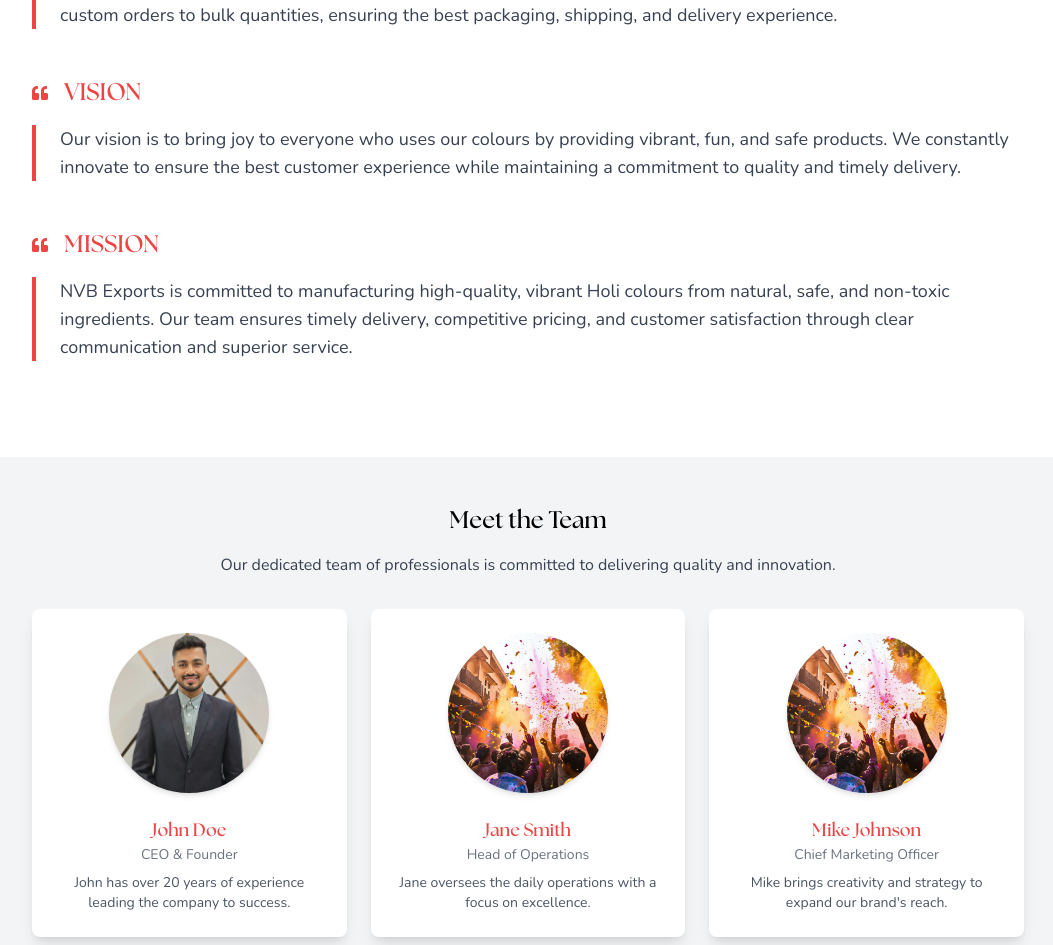
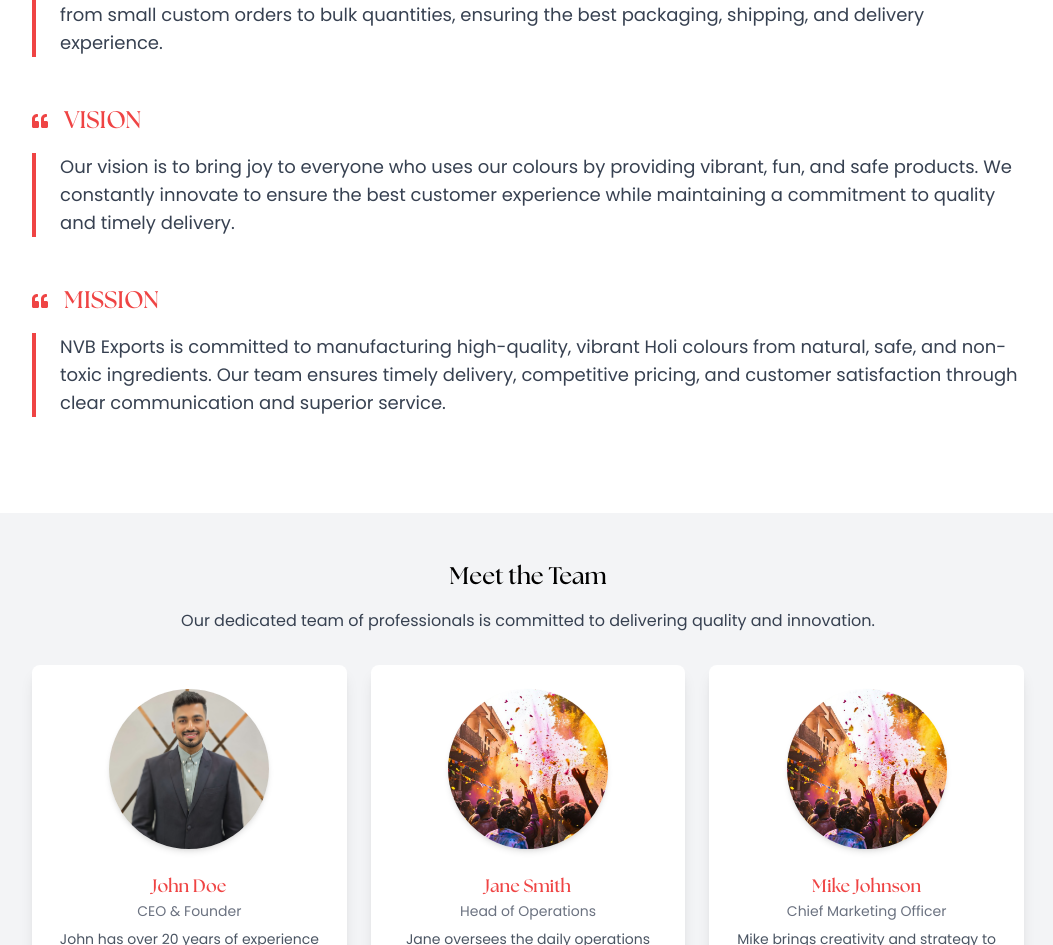
Before and after one commit to Muskans89/NVB-exports, a React (Vite) app: page /About in a window 1280 px wide. Shown: the part 967-1912 px from the top of the page, without its empty margins (112-1165 px from the left). Built offline with nearby package versions, Linux system fonts and the light colour scheme.

Commit message:
Add files via upload

```diff
--- a/src/components/Mission_vission.tsx
+++ b/src/components/Mission_vission.tsx
@@ -24,7 +24,7 @@ const MissionVision = () => {
   }, []);
 
   return (
-    <section id="mission-vision" className="py-12 bg-white font-nunito">
+    <section id="mission-vision" className="py-12 bg-white ">
       <div className="max-w-screen-lg mx-auto px-4">
         {/* About Section */}
         <motion.div
@@ -40,7 +40,7 @@ const MissionVision = () => {
             </h3>
           </div>
           <div className="border-l-4 border-red-500 pl-6">
-            <p className="text-base md:text-lg text-gray-700">
+            <p className="text-base md:text-lg text-gray-700" style={{ fontFamily: 'Poppins' }}>
               NVB Exports is a family-run Holi Colour Manufacturing business, founded in 1965. Now in its third generation, the company has over 4 years of experience in exporting products worldwide. We offer a range of colours, from small custom orders to bulk quantities, ensuring the best packaging, shipping, and delivery experience.
             </p>
           </div>
@@ -60,7 +60,7 @@ const MissionVision = () => {
             </h3>
           </div>
           <div className="border-l-4 border-red-500 pl-6">
-            <p className="text-base md:text-lg text-gray-700">
+            <p className="text-base md:text-lg text-gray-700" style={{ fontFamily: 'Poppins' }}>
               Our vision is to bring joy to everyone who uses our colours by providing vibrant, fun, and safe products. We constantly innovate to ensure the best customer experience while maintaining a commitment to quality and timely delivery.
             </p>
           </div>
@@ -80,7 +80,7 @@ const MissionVision = () => {
             </h3>
           </div>
           <div className="border-l-4 border-red-500 pl-6">
-            <p className="text-base md:text-lg text-gray-700">
+            <p className="text-base md:text-lg text-gray-700"  style={{ fontFamily: 'Poppins' }}>
               NVB Exports is committed to manufacturing high-quality, vibrant Holi colours from natural, safe, and non-toxic ingredients. Our team ensures timely delivery, competitive pricing, and customer satisfaction through clear communication and superior service.
             </p>
           </div>
--- a/src/components/team.tsx
+++ b/src/components/team.tsx
@@ -31,7 +31,7 @@ const MeetTheTeam = () => {
         <h2 className="text-lg md:text-2xl font-bold" style={{ fontFamily: 'The Seasons' }}>
           Meet the Team
         </h2>
-        <p className="mt-4 text-gray-700 text-md font-poppins">
+        <p className="mt-4 text-gray-700 text-md "  style={{ fontFamily: 'Poppins' }}>
           Our dedicated team of professionals is committed to delivering quality and innovation.
         </p>
 
@@ -52,8 +52,8 @@ const MeetTheTeam = () => {
             <h3 className="text-lg font-semibold text-red-500" style={{ fontFamily: 'The Seasons' }}>
               John Doe
             </h3>
-            <p className="text-sm text-gray-500 font-poppins">CEO & Founder</p>
-            <p className="mt-2 text-gray-600 font-poppins text-sm">
+            <p className="text-sm text-gray-500 "  style={{ fontFamily: 'Poppins' }}>CEO & Founder</p>
+            <p className="mt-2 text-gray-600 text-sm"  style={{ fontFamily: 'Poppins' }}>
               John has over 20 years of experience leading the company to success.
             </p>
           </motion.div>
@@ -73,8 +73,8 @@ const MeetTheTeam = () => {
             <h3 className="text-lg font-semibold text-red-500" style={{ fontFamily: 'The Seasons' }}>
               Jane Smith
             </h3>
-            <p className="text-sm text-gray-500 font-poppins">Head of Operations</p>
-            <p className="mt-2 text-gray-600 font-poppins text-sm">
+            <p className="text-sm text-gray-500 " style={{ fontFamily: 'Poppins' }}>Head of Operations</p>
+            <p className="mt-2 text-gray-600  text-sm" style={{ fontFamily: 'Poppins' }}>
               Jane oversees the daily operations with a focus on excellence.
             </p>
           </motion.div>
@@ -94,8 +94,8 @@ const MeetTheTeam = () => {
             <h3 className="text-lg font-semibold text-red-500" style={{ fontFamily: 'The Seasons' }}>
               Mike Johnson
             </h3>
-            <p className="text-sm text-gray-500 font-poppins">Chief Marketing Officer</p>
-            <p className="mt-2 text-gray-600 font-poppins text-sm">
+            <p className="text-sm text-gray-500 " style={{ fontFamily: 'Poppins' }}>Chief Marketing Officer</p>
+            <p className="mt-2 text-gray-600  text-sm" style={{ fontFamily: 'Poppins' }}>
               Mike brings creativity and strategy to expand our brand's reach.
             </p>
           </motion.div>
```
